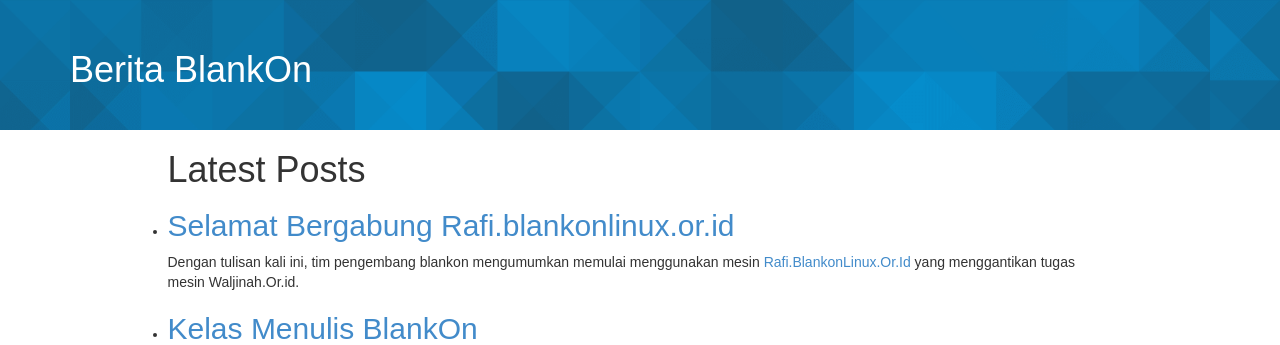
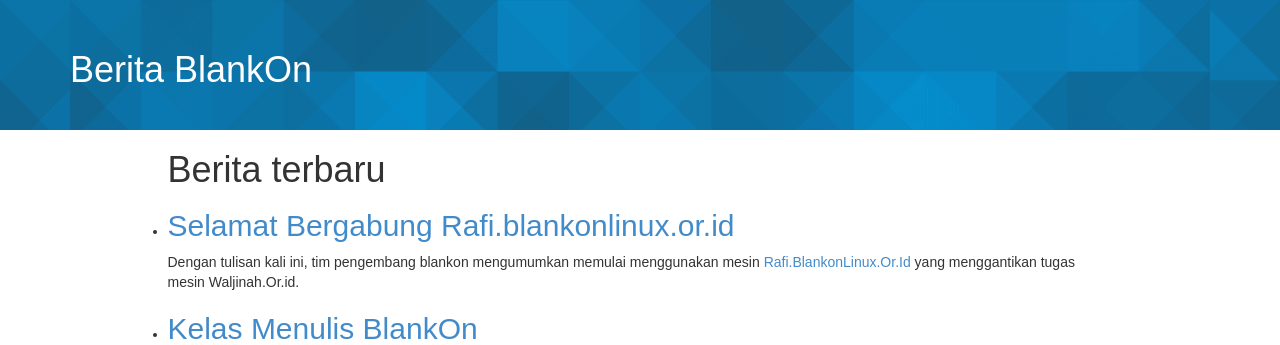
Before and after one commit to BlankOn/beranda, a Jekyll site: the page built from berita.html, in a window 1280 px wide and 900 px high. Shown: the top 345 px of the window. Built offline with Jekyll 4.4.1, drawn with Linux system fonts in a browser that asks for light colours.

Commit message:
Update berita.html

```diff
--- a/berita.html
+++ b/berita.html
@@ -12,9 +12,9 @@
 
 <section id="FITUR" class="features page">
   <div class="container">
-    <div class="row">
+    <div class="row" style="margin-bottom:50px;">
       <div class="col-md-10 col-md-offset-1">
-        <h1>Latest Posts</h1>
+        <h1>Berita terbaru</h1>
         <ul>
           {% for post in site.posts %}
           <li>
```
